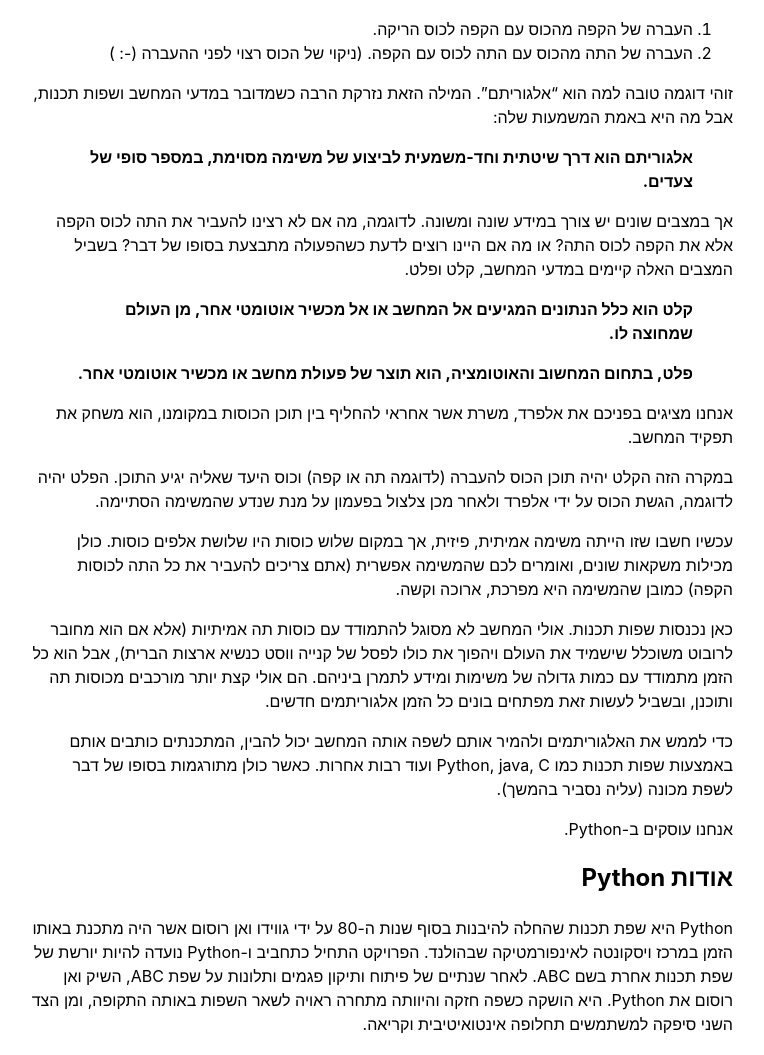
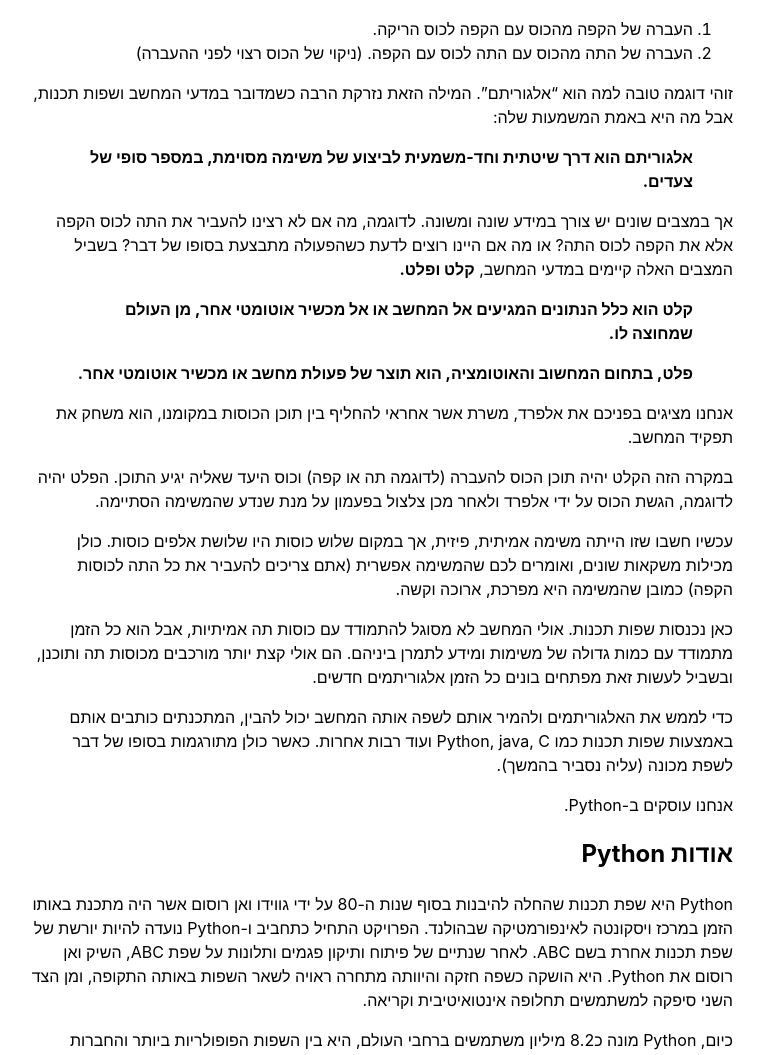
Before and after one commit to sheepsixteen/schools, a Jekyll site: the page built from _posts/2020-09-03-lesson-1.md, in a window 1280 px wide and 1400 px high, scrolled down 529 px. Shown: the part 217-1272 px from the top of the window, without its empty margins (259-1023 px from the left). Built offline with Jekyll 4.4.1, drawn with Linux system fonts in a browser that asks for light colours; nearby versions of some CDN libraries.

Commit message:
Update 2020-09-03-lesson-1.md

```diff
--- a/_posts/2020-09-03-lesson-1.md
+++ b/_posts/2020-09-03-lesson-1.md
@@ -13,7 +13,7 @@
 דוגמה לפתרון הבעיה על פי שלבים:
 
 1.  העברה של הקפה מהכוס עם הקפה לכוס הריקה.
-2.  העברה של התה מהכוס עם התה לכוס עם הקפה. (ניקוי של הכוס רצוי לפני ההעברה (-: )
+2.  העברה של התה מהכוס עם התה לכוס עם הקפה. (ניקוי של הכוס רצוי לפני ההעברה)
 
 זוהי דוגמה טובה למה הוא "אלגוריתם". המילה הזאת נזרקת הרבה כשמדובר במדעי המחשב ושפות תכנות, אבל מה היא באמת המשמעות שלה:
 
@@ -23,7 +23,7 @@
 
 
 
-אך במצבים שונים יש צורך במידע שונה ומשונה. לדוגמה, מה אם לא רצינו להעביר את התה לכוס הקפה אלא את הקפה לכוס התה? או מה אם היינו רוצים לדעת כשהפעולה מתבצעת בסופו של דבר? בשביל המצבים האלה קיימים במדעי המחשב, קלט ופלט.
+אך במצבים שונים יש צורך במידע שונה ומשונה. לדוגמה, מה אם לא רצינו להעביר את התה לכוס הקפה אלא את הקפה לכוס התה? או מה אם היינו רוצים לדעת כשהפעולה מתבצעת בסופו של דבר? בשביל המצבים האלה קיימים במדעי המחשב, <b>קלט ופלט.
 
 >  **קלט הוא כלל הנתונים המגיעים אל המחשב או אל מכשיר אוטומטי אחר, מן העולם שמחוצה לו.**
 
@@ -41,7 +41,7 @@
 
 עכשיו חשבו שזו הייתה משימה אמיתית, פיזית, אך במקום שלוש כוסות היו שלושת אלפים כוסות. כולן מכילות משקאות שונים, ואומרים לכם שהמשימה אפשרית (אתם צריכים להעביר את כל התה לכוסות הקפה) כמובן שהמשימה היא מפרכת, ארוכה וקשה.
 
-כאן נכנסות שפות תכנות. אולי המחשב לא מסוגל להתמודד עם כוסות תה אמיתיות (אלא אם הוא מחובר לרובוט משוכלל שישמיד את העולם ויהפוך את כולו לפסל של קנייה ווסט כנשיא ארצות הברית), אבל הוא כל הזמן מתמודד עם כמות גדולה של משימות ומידע לתמרן ביניהם. הם אולי קצת יותר מורכבים מכוסות תה ותוכנן, ובשביל לעשות זאת מפתחים בונים כל הזמן אלגוריתמים חדשים.
+כאן נכנסות שפות תכנות. אולי המחשב לא מסוגל להתמודד עם כוסות תה אמיתיות, אבל הוא כל הזמן מתמודד עם כמות גדולה של משימות ומידע לתמרן ביניהם. הם אולי קצת יותר מורכבים מכוסות תה ותוכנן, ובשביל לעשות זאת מפתחים בונים כל הזמן אלגוריתמים חדשים.
 
 
 
```
